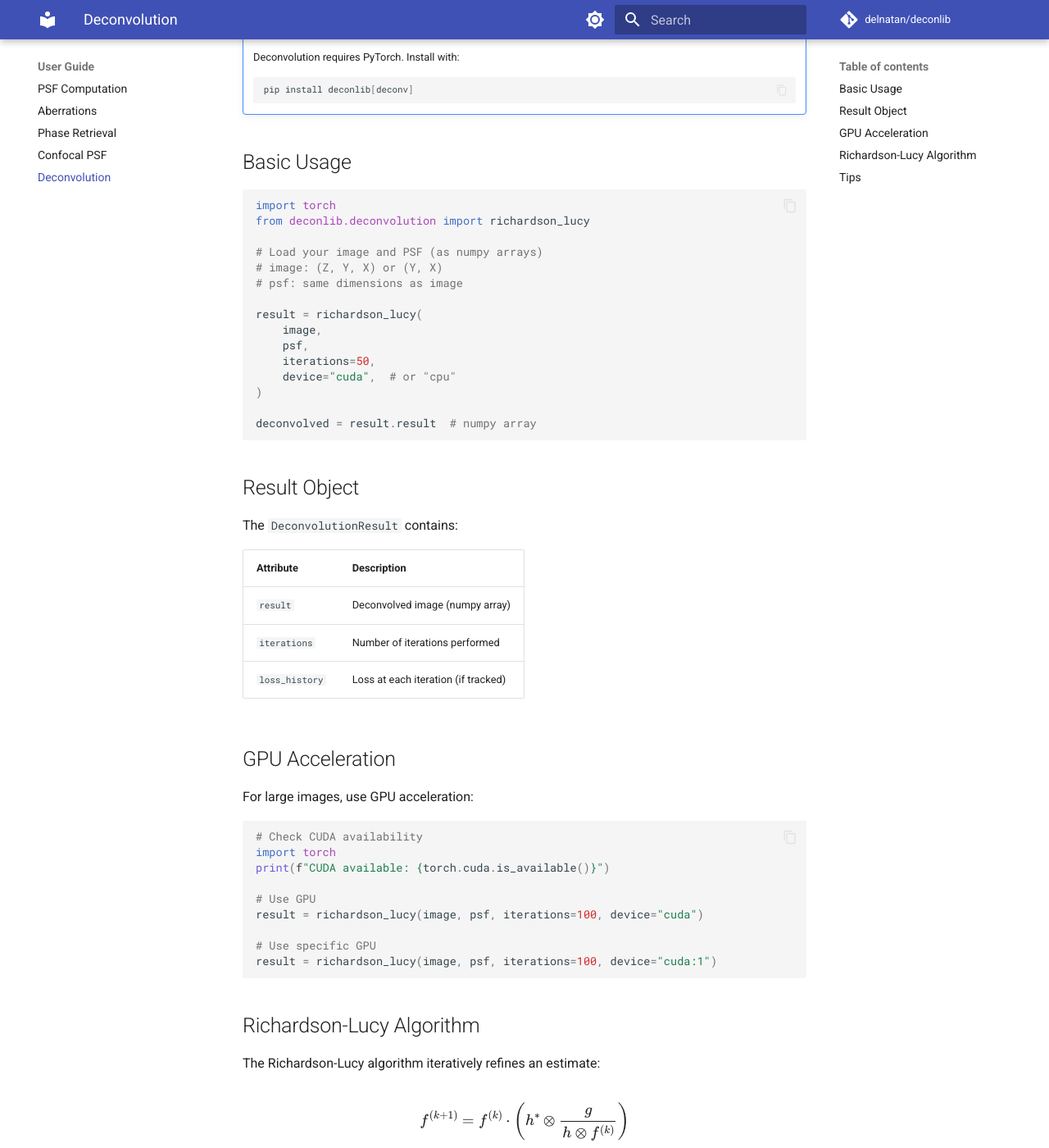
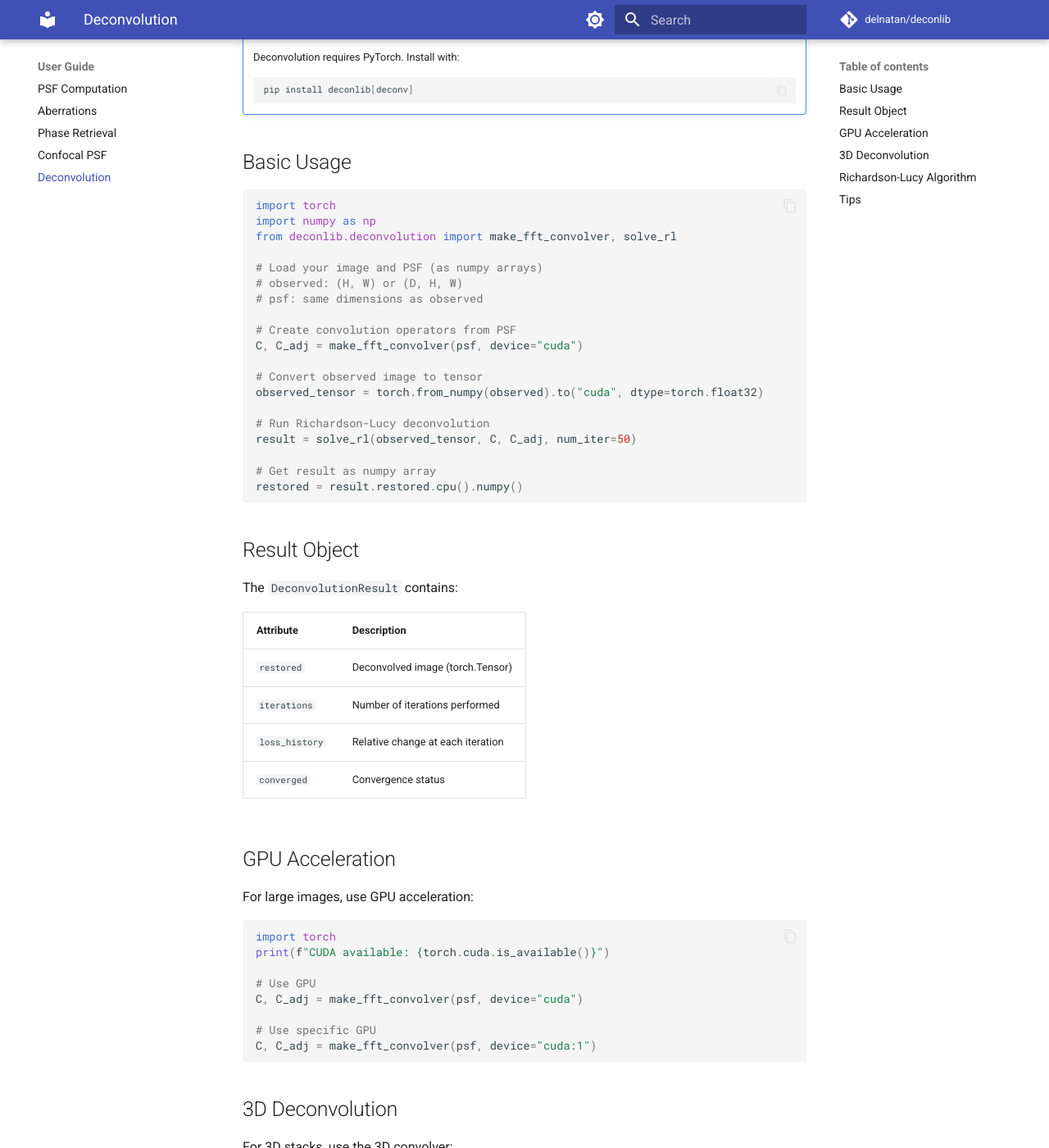
Before and after one commit to delnatan/deconlib, an MkDocs documentation site: the page built from docs/guide/deconvolution.md, in a window 1280 px wide and 1400 px high, scrolled down 263 px. Shown: the whole window at 82% size. Built offline with MkDocs 1.6.1 and Material for MkDocs 9.7.7, drawn with Linux system fonts in a browser that asks for light colours; comment, search, counter and statistics services are not loaded; some of the changed text lies outside the part shown.

Commit message:
Fix API references in deconvolution docs
- Use correct function name solve_rl instead of richardson_lucy
- Use correct module paths for mkdocstrings
- Update user guide with correct API usage examples

````diff
--- a/docs/guide/deconvolution.md
+++ b/docs/guide/deconvolution.md
@@ -12,20 +12,24 @@ Image deconvolution using Richardson-Lucy algorithm with PyTorch backend.
 
 ```python
 import torch
-from deconlib.deconvolution import richardson_lucy
+import numpy as np
+from deconlib.deconvolution import make_fft_convolver, solve_rl
 
 # Load your image and PSF (as numpy arrays)
-# image: (Z, Y, X) or (Y, X)
-# psf: same dimensions as image
+# observed: (H, W) or (D, H, W)
+# psf: same dimensions as observed
 
-result = richardson_lucy(
-    image,
-    psf,
-    iterations=50,
-    device="cuda",  # or "cpu"
-)
+# Create convolution operators from PSF
+C, C_adj = make_fft_convolver(psf, device="cuda")
 
-deconvolved = result.result  # numpy array
+# Convert observed image to tensor
+observed_tensor = torch.from_numpy(observed).to("cuda", dtype=torch.float32)
+
+# Run Richardson-Lucy deconvolution
+result = solve_rl(observed_tensor, C, C_adj, num_iter=50)
+
+# Get result as numpy array
+restored = result.restored.cpu().numpy()
 ```
 
 ## Result Object
@@ -34,24 +38,38 @@ The `DeconvolutionResult` contains:
 
 | Attribute | Description |
 |-----------|-------------|
-| `result` | Deconvolved image (numpy array) |
+| `restored` | Deconvolved image (torch.Tensor) |
 | `iterations` | Number of iterations performed |
-| `loss_history` | Loss at each iteration (if tracked) |
+| `loss_history` | Relative change at each iteration |
+| `converged` | Convergence status |
 
 ## GPU Acceleration
 
 For large images, use GPU acceleration:
 
 ```python
-# Check CUDA availability
 import torch
 print(f"CUDA available: {torch.cuda.is_available()}")
 
 # Use GPU
-result = richardson_lucy(image, psf, iterations=100, device="cuda")
+C, C_adj = make_fft_convolver(psf, device="cuda")
 
 # Use specific GPU
-result = richardson_lucy(image, psf, iterations=100, device="cuda:1")
+C, C_adj = make_fft_convolver(psf, device="cuda:1")
+```
+
+## 3D Deconvolution
+
+For 3D stacks, use the 3D convolver:
+
+```python
+from deconlib.deconvolution import make_fft_convolver_3d, solve_rl
+
+# psf_3d: shape (D, H, W)
+C, C_adj = make_fft_convolver_3d(psf_3d, device="cuda")
+
+observed_3d = torch.from_numpy(stack).to("cuda", dtype=torch.float32)
+result = solve_rl(observed_3d, C, C_adj, num_iter=50)
 ```
 
 ## Richardson-Lucy Algorithm
@@ -59,25 +77,25 @@ result = richardson_lucy(image, psf, iterations=100, device="cuda:1")
 The Richardson-Lucy algorithm iteratively refines an estimate:
 
 \[
-f^{(k+1)} = f^{(k)} \cdot \left( h^* \otimes \frac{g}{h \otimes f^{(k)}} \right)
+x_{k+1} = x_k \cdot C^T\left(\frac{b}{C(x_k)}\right)
 \]
 
 Where:
 
-- \(f\) is the estimated object
-- \(g\) is the observed image
-- \(h\) is the PSF
-- \(\otimes\) denotes convolution
+- \(x\) is the estimated object
+- \(b\) is the observed image
+- \(C\) is the forward convolution operator
+- \(C^T\) is the adjoint (correlation) operator
 
 ## Tips
 
 !!! tip "Iteration Count"
     - Start with 20-50 iterations
     - More iterations = sharper but noisier
-    - Use regularization for noisy data
+    - Monitor `loss_history` to check convergence
 
 !!! tip "PSF Normalization"
-    The PSF should be normalized (sum to 1). This is handled automatically.
+    The PSF is automatically normalized (sum to 1) by `make_fft_convolver`.
 
 !!! warning "Noise Amplification"
     Richardson-Lucy can amplify noise. For noisy images:
````
Also changed, not shown: docs/api/deconvolution.md (+9 -10 lines).
